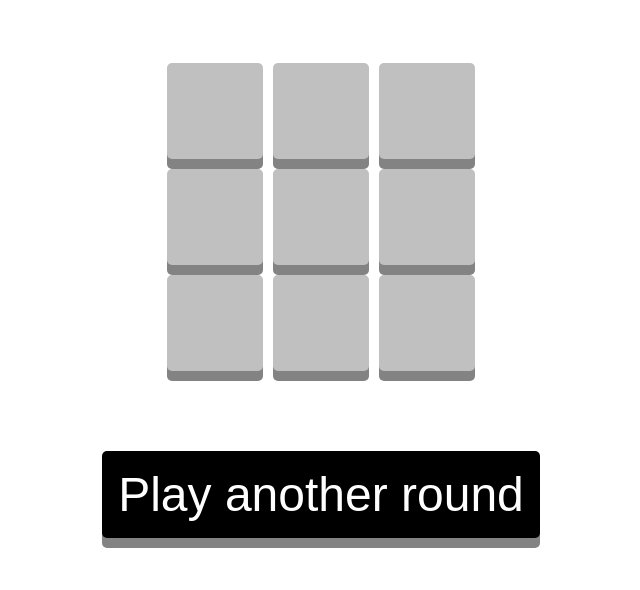
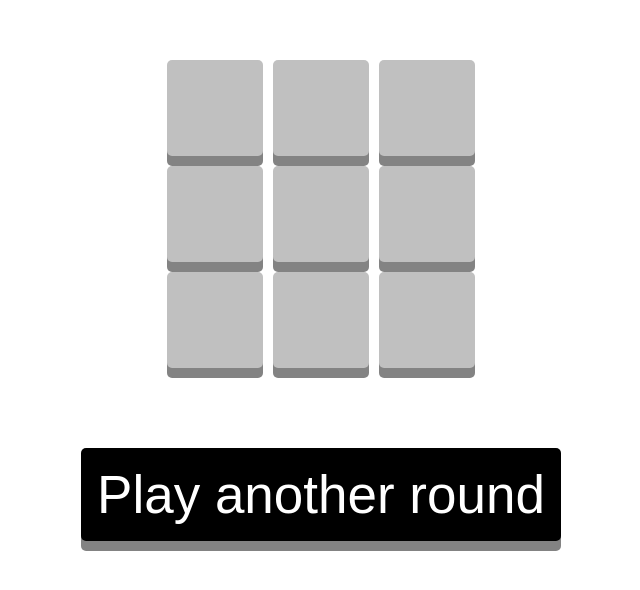
Before and after one commit to 4lokym/TicTacToe, a plain HTML site: page index.html in a window 1280 px wide. Shown: the part 164-754 px from the top of the page, without its empty margins (319-959 px from the left). Drawn offline with Linux system fonts and the light colour scheme.

Commit message:
Add minimum fixed size to text

```diff
--- a/style.css
+++ b/style.css
@@ -4,9 +4,14 @@
     box-sizing: border-box;
 }
 
+:root{
+    overflow: auto;
+}
+
 body{
     height: 100vh;
     width: 100vw;
+    min-width: 350px;
     display: grid;
     align-content: center;
     justify-content: center;
@@ -56,7 +61,7 @@ body{
     margin: 2rem;
     margin-top: 5rem;
     width: fit-content;
-    font-size: min(5vw, 3rem);
+    font-size: calc(min(5vw, 3rem) + 5px);
     background-color: black;
     padding: 1rem;
     outline:none;
@@ -90,7 +95,7 @@ body{
 }
 
 .display{
-    font-size: min(7vw, 3rem);
+    font-size: calc(min(8vw, 3rem) + 5px);
     min-height: 5rem;
     grid-column: 2/3;
     grid-row: 1/2;
```
